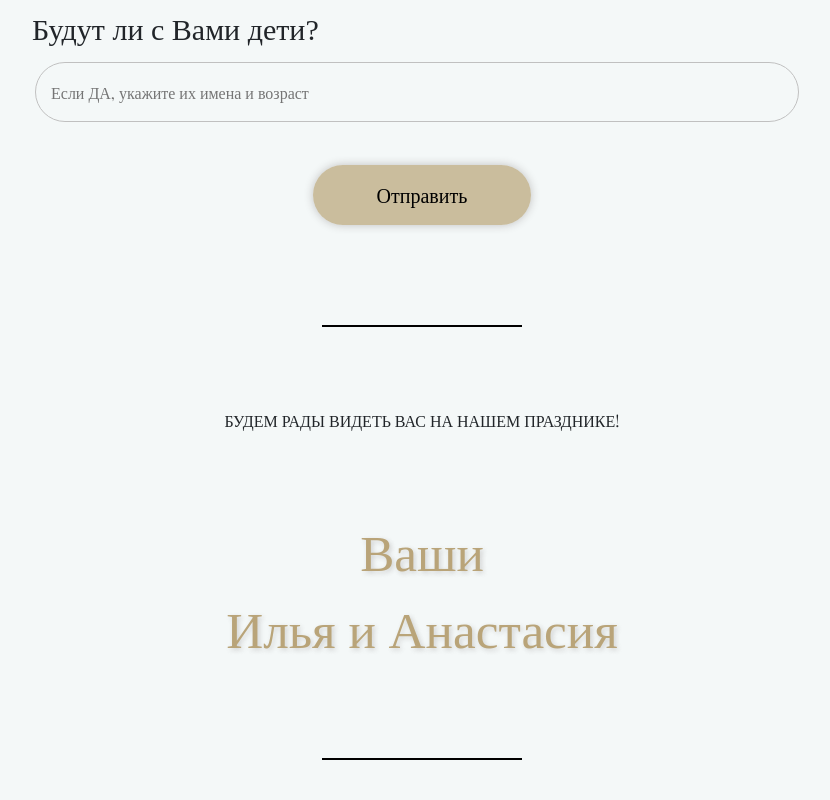
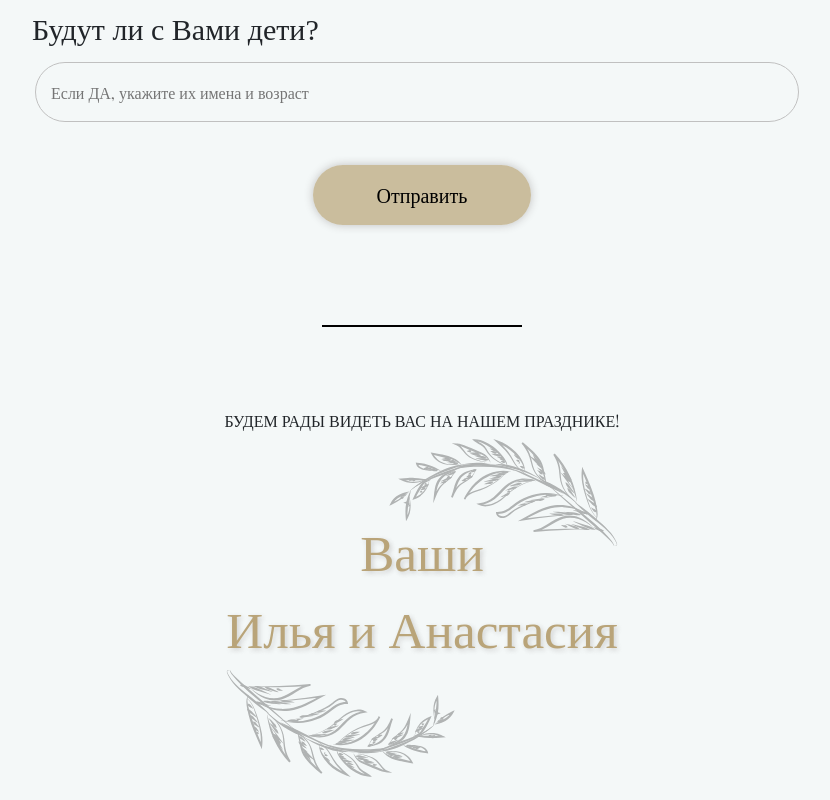
Before and after one commit to Lucem-afferens/wtd-leafFall, a website built with Vite: page index.html in a window 1280 px wide. Shown: the part 7144-7944 px from the top of the page, without its empty margins (218-1048 px from the left). Built offline with nearby package versions, Linux system fonts and the light colour scheme; files whose address does not match are found by name; a web font is replaced by a local one.

Commit message:
branches for footer

```diff
--- a/index.html
+++ b/index.html
@@ -356,8 +356,11 @@
             <div class="footer__wrapper">
                 <div class="devider devider_footer anim"></div>
                 <div class="descr descr_footer anim">БУДЕМ РАДЫ ВИДЕТЬ ВАС НА НАШЕМ ПРАЗДНИКЕ!</div>
-                <h2 class="title title_footer">Ваши <br> Илья и Анастасия</h2>
-                <div class="devider devider_footer"></div>
+                <div class="title title_footer">Ваши <br> Илья и Анастасия
+                    <div class="footer__branch">
+                        <img src="public/img/Group 1.svg" alt="">
+                    </div>
+                </div>
             </div>
         </div>
     </section>
--- a/src/sass/blocks/_footer.scss
+++ b/src/sass/blocks/_footer.scss
@@ -1,11 +1,24 @@
 .footer {
     padding-top: 100px;
-    padding-bottom: 40px;
+    padding-bottom: 130px;
     text-align: center;
+    position: relative;
     &__wrapper {
         display: flex;
         flex-direction: column;
         gap: 80px;
         align-items: center;
     }
+    &__branch {
+        position: absolute;
+        top: -50%;
+        left: 0%;
+        width: 100%;
+        height: auto;
+        opacity: .4;
+        img {
+            width: 100%;
+            height: 100%;
+        }
+    }
 }
--- a/src/sass/blocks/_titles.scss
+++ b/src/sass/blocks/_titles.scss
@@ -25,6 +25,7 @@
         text-shadow: 2px 2px 5px #c0c0c0;
         opacity: .7;
         font-size: clamp(38px, 4vw, 80px);
+        position: relative;
     }
     &_path {
         width: 100%;
--- a/src/sass/style.scss
+++ b/src/sass/style.scss
@@ -50,7 +50,6 @@ body {
         height: 100vh;
         height: 100lvh;
         background: url('../img/bg-texture-white-horizont.svg') no-repeat 50%/cover;
-
     }
 }
 
```
Also changed, not shown: public/img/Group 1.svg (added).
